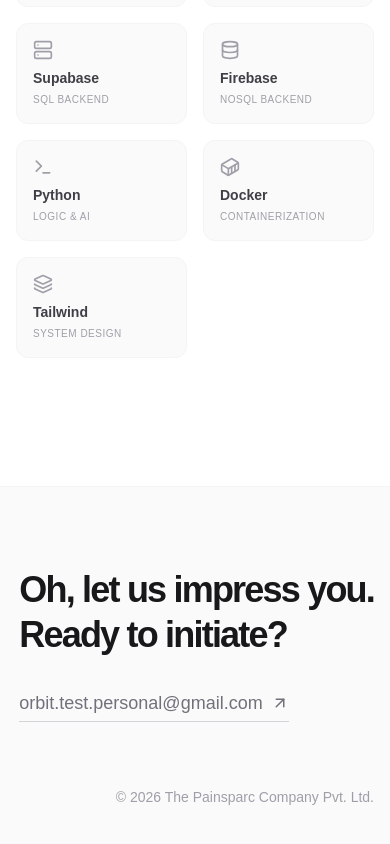
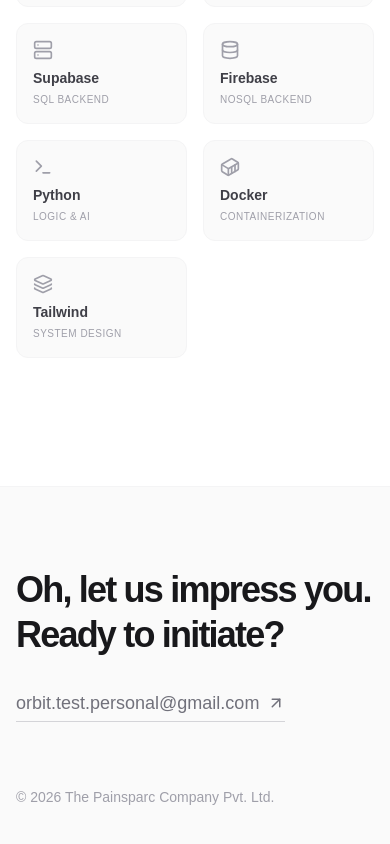
Before and after one commit to painsparc/painsparc-web, a Next.js app: page / in a window 390 px wide. Shown: the part 2360-3204 px from the top of the page. Built offline with nearby package versions, Linux system fonts and the light colour scheme.

Commit message:
Fix footer mobile

```diff
--- a/components/PainsparcHome.tsx
+++ b/components/PainsparcHome.tsx
@@ -62,7 +62,6 @@
     >
 
       {/* 1. HERO SECTION */}
-      {/* UPDATED: Changed from fixed height to min-h to allow stacking on mobile */}
       <section className="relative min-h-[90vh] md:h-[90vh] flex flex-col px-4 md:px-8">
 
         {/* Header */}
@@ -82,7 +81,6 @@
         <div className="flex-1 flex flex-col md:block relative">
 
             {/* Center Text */}
-            {/* UPDATED: Mobile: Relative block with padding. Desktop: Absolute centered. */}
             <div className="relative z-10 pt-20 pb-10 md:py-0 md:absolute md:top-0 md:left-0 md:h-full flex flex-col justify-center max-w-6xl pointer-events-none">
                 <motion.div style={{ y: textY, opacity }} className="pointer-events-auto text-left">
                     <h1 className="text-5xl md:text-7xl lg:text-7xl font-bold text-zinc-900 dark:text-zinc-100 tracking-tighter leading-[1.1] mb-8">
@@ -96,14 +94,13 @@
             </div>
 
             {/* --- THE TREE CONTAINER --- */}
-            {/* UPDATED: Mobile: Relative block below text. Desktop: Absolute right. */}
             <div className="relative w-full h-[50vh] md:absolute md:top-0 md:right-0 md:h-full md:w-[50%] z-0 opacity-100 flex items-end justify-center pb-0">
                  <Tree />
             </div>
 
         </div>
 
-        {/* Scroll Indicator - Hidden on very small screens to avoid overlap */}
+        {/* Scroll Indicator */}
         <motion.div
           initial={{ opacity: 0 }}
           animate={{ opacity: 1 }}
@@ -148,18 +145,12 @@
           >
             <Link href="/orbit" className="group relative w-full h-[400px] block overflow-hidden rounded-[2rem]">
               <div className="w-full h-full bg-[#F4F4F5] dark:bg-zinc-900 border border-zinc-200 dark:border-zinc-800 transition-colors duration-300 relative">
-
                 <div className="absolute inset-0 bg-gradient-to-b from-transparent to-zinc-200/50 dark:to-blue-900/10 opacity-0 group-hover:opacity-100 transition-opacity duration-500" />
 
-                {/* --- ABSOLUTE ELEMENTS --- */}
-
-                {/* 1. ARROW (Bottom RIGHT) */}
                 <div className="absolute bottom-8 right-8 z-30 bg-black dark:bg-white p-3 rounded-full opacity-100 md:opacity-0 -translate-x-0 -translate-y-0 md:-translate-x-2 md:translate-y-2 group-hover:opacity-100 group-hover:translate-x-0 group-hover:translate-y-0 transition-all duration-300 shadow-sm">
                     <ArrowUpRight size={20} className="text-white dark:text-black" />
                 </div>
 
-                {/* 2. LOGO (Top Right) */}
-                {/* UPDATED: Adjusted size for mobile (w-20) vs desktop (w-[120px]) */}
                 <div className="absolute top-6 right-6 md:right-12 z-20 w-20 h-20 md:w-[120px] md:h-[120px] rounded-2xl md:rounded-3xl overflow-hidden shadow-sm border border-zinc-100 dark:border-zinc-700 bg-white">
                     <Image
                         src="/logos/orbit.png"
@@ -169,7 +160,6 @@
                     />
                 </div>
 
-                {/* --- TEXT CONTENT --- */}
                 <div className="absolute top-0 left-0 w-full h-full p-6 md:p-8 flex flex-col items-start z-10 pointer-events-none">
                   <span className="block font-sans text-xs font-bold tracking-widest uppercase text-zinc-400 dark:text-zinc-500 mb-2">
                     System 01
@@ -212,18 +202,12 @@
           >
             <Link href="/peak" className="group relative w-full h-[400px] block overflow-hidden rounded-[2rem]">
               <div className="w-full h-full bg-zinc-900 dark:bg-zinc-100 border border-zinc-800 dark:border-zinc-200 transition-colors duration-300 relative">
-
                 <div className="absolute inset-0 bg-gradient-to-b from-transparent to-black/50 dark:to-zinc-200 opacity-0 group-hover:opacity-10 dark:opacity-0 transition-opacity duration-500" />
 
-                {/* --- ABSOLUTE ELEMENTS --- */}
-
-                {/* 1. ARROW (Bottom RIGHT) */}
                 <div className="absolute bottom-8 right-8 z-30 bg-white dark:bg-black p-3 rounded-full opacity-100 md:opacity-0 -translate-x-0 -translate-y-0 md:-translate-x-2 md:translate-y-2 group-hover:opacity-100 group-hover:translate-x-0 group-hover:translate-y-0 transition-all duration-300 shadow-sm">
                     <ArrowUpRight size={20} className="text-black dark:text-white" />
                 </div>
 
-                {/* 2. LOGO */}
-                {/* UPDATED: Adjusted size for mobile (w-20) vs desktop (w-[120px]) */}
                 <div className="absolute top-6 right-6 md:right-12 z-20 w-20 h-20 md:w-[120px] md:h-[120px] rounded-2xl md:rounded-3xl overflow-hidden shadow-sm border border-zinc-700 dark:border-zinc-300 bg-black dark:bg-white">
                     <Image
                         src="/logos/peak.png"
@@ -233,7 +217,6 @@
                     />
                 </div>
 
-                 {/* --- TEXT CONTENT --- */}
                 <div className="absolute top-0 left-0 w-full h-full p-6 md:p-8 flex flex-col items-start z-10 pointer-events-none">
                     <span className="block font-sans text-xs font-bold tracking-widest uppercase text-zinc-600 dark:text-zinc-400 mb-2">
                       System 02
@@ -262,11 +245,9 @@
                 <div className="absolute -bottom-10 -left-4 text-[12rem] font-bold text-white/10 dark:text-black/5 leading-none select-none pointer-events-none group-hover:scale-105 transition-transform duration-700">
                   02
                 </div>
-
               </div>
             </Link>
           </motion.div>
-
         </div>
       </div>
 
@@ -279,7 +260,6 @@
             className="max-w-6xl mx-auto"
         >
           <div className="flex flex-col md:flex-row items-start justify-between border-t border-zinc-100 dark:border-zinc-800 pt-12">
-
             <div className="mb-10 md:mb-0 md:w-1/3">
               <span className="block font-mono text-xs text-zinc-400 uppercase tracking-widest mb-3">The Arsenal</span>
               <h3 className="text-3xl font-bold text-zinc-900 dark:text-white tracking-tight">Technical <br/> Foundation</h3>
@@ -312,21 +292,20 @@
                 </motion.div>
               ))}
             </div>
-
           </div>
         </motion.div>
       </section>
 
-      {/* 4. FOOTER */}
+      {/* 4. FOOTER - Fixed Mobile Alignment */}
       <footer className="relative z-10 bg-zinc-50 dark:bg-zinc-900 pt-20 pb-40 px-4 md:px-8 border-t border-zinc-100 dark:border-zinc-800">
-        <div className="max-w-6xl mx-auto flex flex-col md:flex-row justify-between items-end">
+        {/* Changed items-end to items-start for mobile, md:items-end for desktop */}
+        <div className="max-w-6xl mx-auto flex flex-col md:flex-row justify-between items-start md:items-end">
 
-          <div>
+          <div className="text-left">
             <h2 className="text-4xl md:text-6xl font-bold text-zinc-900 dark:text-white tracking-tighter mb-8 max-w-2xl leading-tight">
               Oh, let us impress you. <br/>
               Ready to initiate?
             </h2>
-            {/* FIXED: Changed from <a> to <Link> pointing to /contact */}
             <Link
               href="/contact"
               className="inline-flex items-center gap-2 text-zinc-500 hover:text-black dark:text-zinc-400 dark:hover:text-white transition-colors text-lg font-medium border-b border-zinc-300 dark:border-zinc-700 pb-1"
@@ -335,7 +314,8 @@
             </Link>
           </div>
 
-          <div className="mt-16 md:mt-0 text-right">
+          {/* Added text-left for mobile, md:text-right for desktop */}
+          <div className="mt-16 md:mt-0 text-left md:text-right">
             <p className="text-zinc-400 text-sm leading-relaxed">
               © 2026 The Painsparc Company Pvt. Ltd. <br/>
             </p>
```
